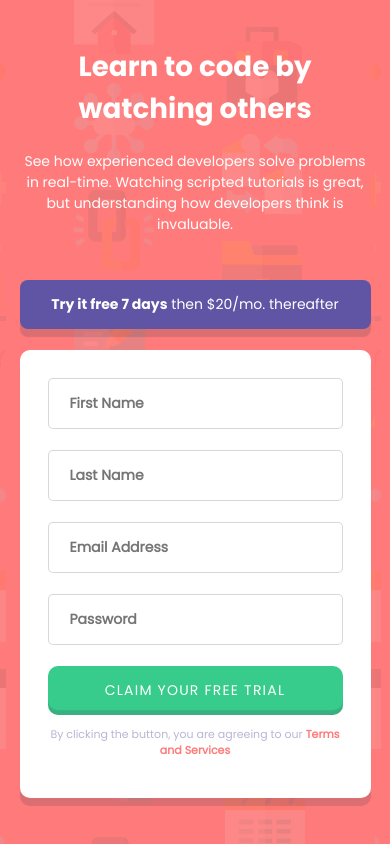
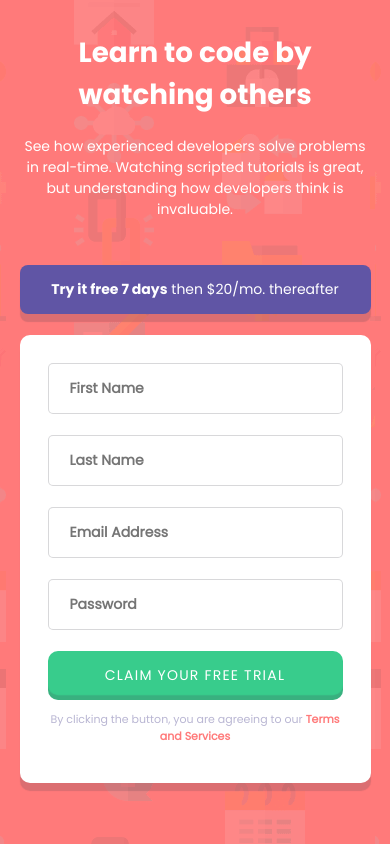
Before and after one commit to tan911/Intro-component-with-sign-up-form, a website: page index.html in a window 390 px wide. Drawn offline with nearby package versions, Linux system fonts and the light colour scheme; files that its build step writes are made by us from their sources.

Commit message:
added mobile res

```diff
--- a/sass/_layouts.scss
+++ b/sass/_layouts.scss
@@ -5,6 +5,11 @@ main {
   @include respond(tablet) {
     width: 90%;
     max-width: 50rem;
+  }
+
+  @include respond(phone) {
+    height: 100%;
+    padding: 2rem 0 2rem 0;
   }
 }
 
@@ -16,6 +21,10 @@ main {
   @include respond(tablet) {
     flex-direction: column;
     gap: 1.5rem;
+  }
+
+  @include respond(phone) {
+    max-height: 100%;
   }
 
   &__intro {
@@ -45,6 +54,7 @@ main {
     @include respond(tablet) {
       width: 80%;
     }
+
     @include respond(phone) {
       width: 100%;
     }
@@ -73,6 +83,7 @@ main {
   }
 
   &__form {
+    font-size: clamp(0.875rem, calc(1vw + 0.25rem), 1.125rem);
     background-color: $color-default;
     @include b-shadow(0rem 0.5rem 0.05rem rgba($color-tertiary-dark, 0.189));
     @include b-container(10px, 2.5em);
```
